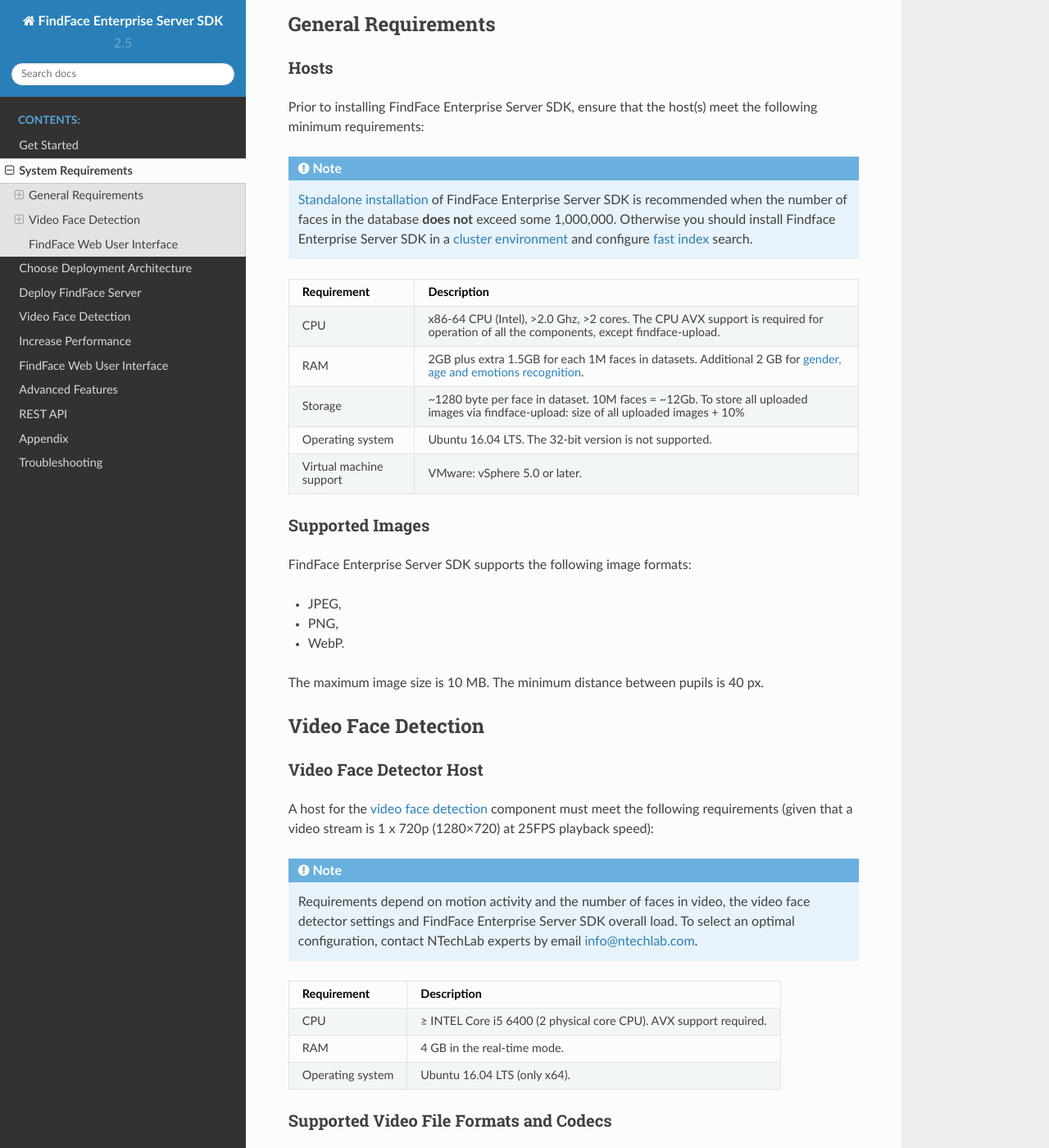
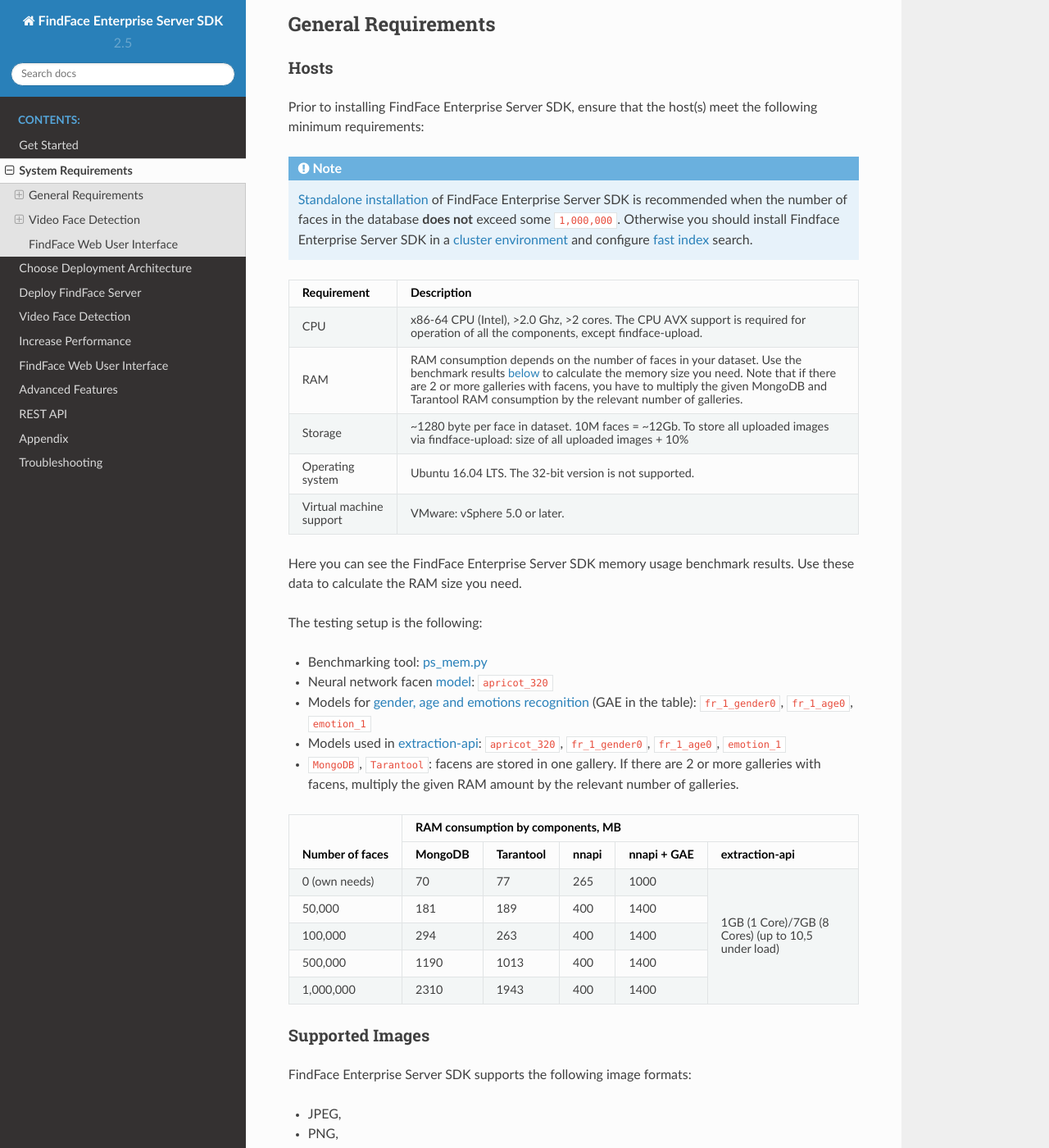
Before and after one commit to NTech-Lab/docs, a Sphinx documentation site: the page built from docs/system_requirements.rst, in a window 1280 px wide and 1400 px high, scrolled down 399 px. Shown: the whole window at 82% size. Built offline with Sphinx 7.4.7 and the Read the Docs theme 2.0.0, drawn with Linux system fonts in a browser that asks for light colours; some of the changed text lies outside the part shown.

Commit message:
RAM requirements

```diff
--- a/docs/extraction_api.rst
+++ b/docs/extraction_api.rst
@@ -24,7 +24,7 @@
 
    .. code::
 
-       $ sudo apt-get install findface-extraction-api-net
+       $ sudo apt-get install findface-extraction-api
 
 #. Open the ``findface-extraction-api.ini`` configuration file.
 
--- a/docs/ffupload.rst
+++ b/docs/ffupload.rst
@@ -15,7 +15,7 @@
    $ sudo apt-get update
    $ sudo apt-get install findface-upload
 
-#. By default the original images, thumbnails and normalized images are stored at ``/var/lib/ffupload/uploads/``. You can view this folder content at ``http://127.0.0.1:3333/uploads/`` in your browser. Make sure that this address is available. You will have to specify it when :ref:`configuring network <configure-network>`:
+#. By default the original images, thumbnails and normalized images are stored at ``/var/lib/ffupload/uploads/``. You can view this folder content at ``http://127.0.0.1:3333/uploads/`` in your browser. Make sure that this address is available. You will have to specify it when :ref:`configuring network <configure-network>`.
 
    .. code::
 
--- a/docs/system_requirements.rst
+++ b/docs/system_requirements.rst
@@ -17,7 +17,8 @@
 Prior to installing FindFace Enterprise Server SDK, ensure that the host(s) meet the following minimum requirements:
 
 .. note::
-    :ref:`Standalone installation <standalone>` of FindFace Enterprise Server SDK is recommended when the number of faces in the database **does not** exceed some 1,000,000. Otherwise you should install Findface Enterprise Server SDK in a :ref:`cluster environment <cluster>` and configure :ref:`fast index <fast-index>` search.
+    :ref:`Standalone installation <standalone>` of FindFace Enterprise Server SDK is recommended when the number of faces in the database **does not** exceed some ``1,000,000``. Otherwise you should install Findface Enterprise Server SDK in a :ref:`cluster environment <cluster>` and configure :ref:`fast index <fast-index>` search.
+
 
 +--------------------+-----------------------------------------------------------------------------+
 | Requirement        | Description                                                                 |
@@ -26,8 +27,12 @@
 |                    | The CPU AVX support is required for operation of all the components,        |
 |                    | except findface-upload.                                                     |
 +--------------------+-----------------------------------------------------------------------------+
-| RAM                | 2GB plus extra 1.5GB for each 1M faces in datasets.                         |
-|                    | Additional 2 GB for :ref:`gender, age and emotions recognition <gae>`.      |
+| RAM                | RAM consumption depends on the number of faces in your dataset.             |
+|                    | Use the benchmark results :ref:`below <RAM-benchmark>` to calculate         |
+|                    | the memory size you need.                                                   |
+|                    | Note that if there are 2 or more galleries with facens, you have to         |
+|                    | multiply the given MongoDB and Tarantool RAM consumption by the relevant    |
+|                    | number of galleries.                                                        |
 +--------------------+-----------------------------------------------------------------------------+
 | Storage            | ~1280 byte per face in dataset. 10M faces = ~12Gb.                          |
 |                    | To store all uploaded images via findface-upload:                           |
@@ -39,6 +44,38 @@
 | Virtual machine    | VMware: vSphere 5.0 or later.                                               |
 | support            |                                                                             |
 +--------------------+-----------------------------------------------------------------------------+
+
+.. _RAM-benchmark:
+
+Here you can see the FindFace Enterprise Server SDK memory usage benchmark results. Use these data to calculate the RAM size you need.
+
+The testing setup is the following:
+
+* Benchmarking tool: `ps_mem.py <https://raw.githubusercontent.com/pixelb/ps_mem/master/ps_mem.py>`__
+* Neural network facen :ref:`model <models>`: ``apricot_320``
+* Models for :ref:`gender, age and emotions recognition <gae>` (GAE in the table): ``fr_1_gender0``, ``fr_1_age0``, ``emotion_1``
+* Models used in :ref:`extraction-api <extraction-api>`: ``apricot_320``, ``fr_1_gender0``, ``fr_1_age0``, ``emotion_1``
+* ``MongoDB``, ``Tarantool``: facens are stored in one gallery. If there are 2 or more galleries with facens, multiply the given RAM amount by the relevant number of galleries.
+
+
++-----------------+-----------------------------------------------------------------------------------------+
+| Number of faces | RAM consumption by components, MB                                                       |
+|                 +-------------+--------------+----------+--------------------+----------------------------+
+|                 | MongoDB     | Tarantool    | nnapi    | nnapi + GAE        | extraction-api             |
++=================+=============+==============+==========+====================+============================+
+| 0 (own needs)   | 70          | 77           | 265      | 1000               | 1GB (1 Core)/7GB (8 Cores) |
++-----------------+-------------+--------------+----------+--------------------+ (up to 10,5 under load)    |
+| 50,000          | 181         | 189          | 400      | 1400               |                            |
++-----------------+-------------+--------------+----------+--------------------+                            |
+| 100,000         | 294         | 263          | 400      | 1400               |                            |
++-----------------+-------------+--------------+----------+--------------------+                            |
+| 500,000         | 1190        | 1013         | 400      | 1400               |                            |
++-----------------+-------------+--------------+----------+--------------------+                            |
+| 1,000,000       | 2310        | 1943         | 400      | 1400               |                            |
++-----------------+-------------+--------------+----------+--------------------+----------------------------+
+
+
+
 
 
 Supported Images
@@ -64,7 +101,7 @@
 A host for the :ref:`video face detection <video>` component must meet the following requirements (given that a video stream is 1 x 720p (1280×720) at 25FPS playback speed):
 
 .. note::
-     Requirements depend on motion activity and the number of faces in video, the video face detector settings and FindFace Enterprise Server SDK overall load. To select an optimal configuration, contact NTechLab experts by email info@ntechlab.com.
+     Requirements depend on motion activity and the number of faces in video, the video face detector settings and FindFace Enterprise Server SDK overall load. To select an optimal configuration, contact our experts by info@ntechlab.com.
 
 
 +------------------------+-------------------------------------------------------------------------+
```
Also changed, not shown: docs/models.rst (+28 -28 lines).
